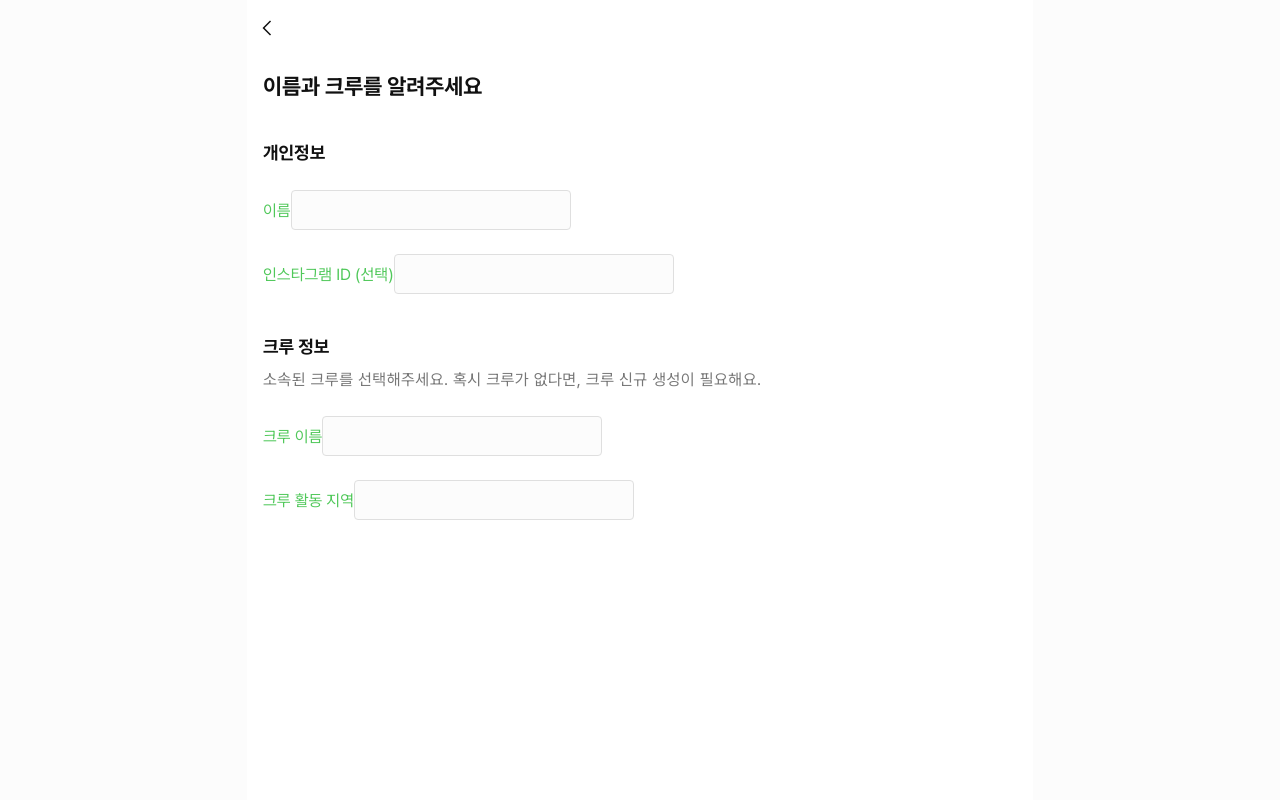
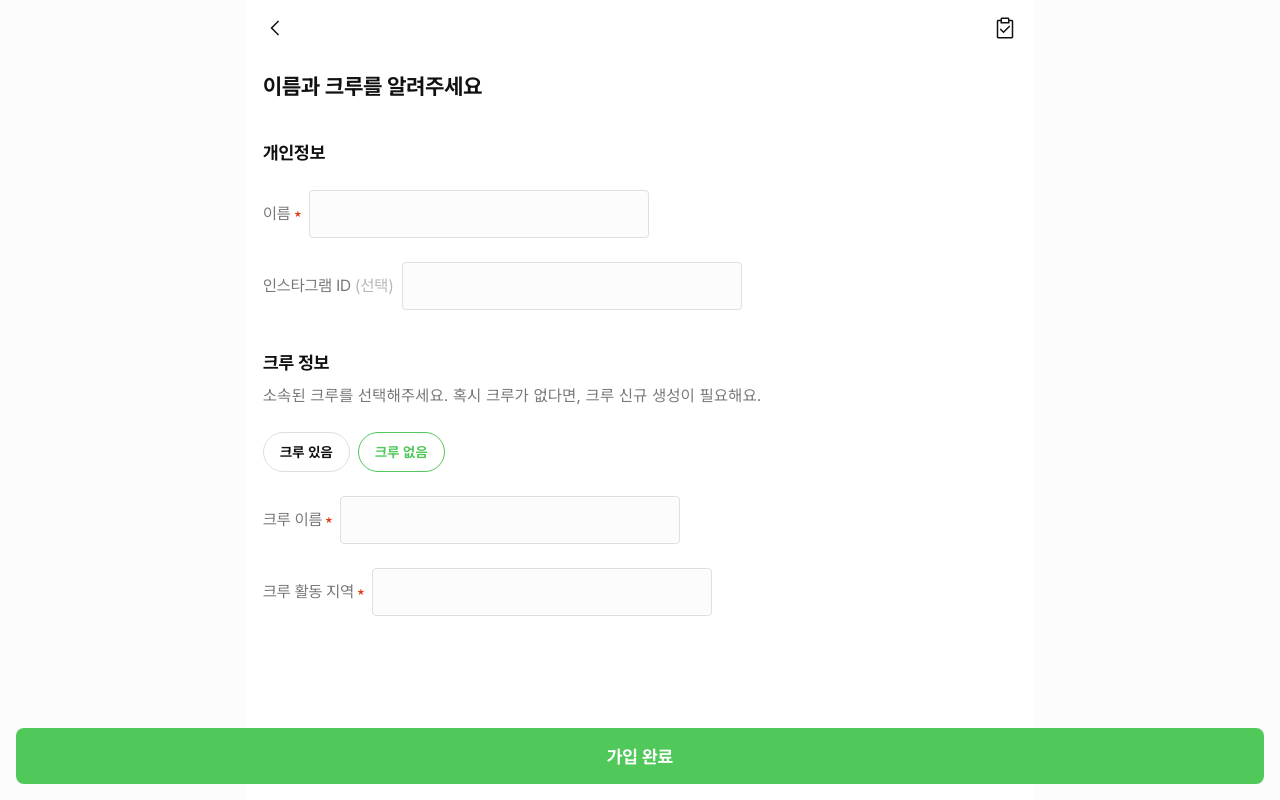
Before and after one commit to Born-toRun/client, a Next.js app: page /signup in a window 1280 px wide. Built offline with nearby package versions, Linux system fonts and the light colour scheme.

Commit message:
회원가입 페이지의 기본적인 입력항목들을 추가한다

```diff
--- a/src/app/signup/page.tsx
+++ b/src/app/signup/page.tsx
@@ -1,4 +1,4 @@
-import Signup from '@/features/signup';
+import Signup from "@/features/signup";
 
 export default function SignupPage() {
   return <Signup />;
--- a/src/components/Input.tsx
+++ b/src/components/Input.tsx
@@ -1,5 +1,6 @@
 import clsx from "clsx";
 import { InputHTMLAttributes } from "react";
+import RequiredIcon from "@/icons/required-icon.svg";
 
 type InputVariants = "default" | "error";
 
@@ -11,13 +12,19 @@ interface Props extends InputHTMLAttributes<HTMLInputElement> {
   isOptional?: boolean;
 }
 
-export default function Input({ label, inputSize, variants, ...rest }: Props) {
+export default function Input({
+  label,
+  inputSize,
+  variants,
+  isRequired,
+  isOptional,
+  ...rest
+}: Props) {
   const disabled = rest.disabled;
   const inputSizeStyleMap = {
     lg: "h-[48px]",
     md: "h-[40px]",
   };
-
   const inputVariantStyleMap: Record<InputVariants, string> = {
     default: "border-n-40 bg-n-10 hover:border-n-60",
 
@@ -25,12 +32,16 @@ export default function Input({ label, inputSize, variants, ...rest }: Props) {
   };
 
   return (
-    <label>
-      <span className="text-rg-400">{label}</span>
+    <label className="flex flex-col md:flex-row md:items-center gap-2">
+      <span className="flex items-center">
+        <p className="text-n-200 mr-1">{label}</p>
+        {isRequired && <RequiredIcon />}
+        {isOptional && <span className="text-n-60"> (선택)</span>}
+      </span>
       <input
         {...rest}
         className={clsx(
-          "py-[12px] px-[16px] w-[280px] placeholder:text-n-60 placeholder:body-lg text-black title-md caret-rg-400 focus:border-rg-400 not-placeholder-shown:bg-n-10 not-placeholder-shown:border-n-40 border outline-0 round-xs",
+          "py-[12px] px-[16px] placeholder:text-n-60 placeholder:body-lg text-black title-md caret-rg-400 focus:border-rg-400 not-placeholder-shown:bg-n-10 not-placeholder-shown:border-n-40 border outline-0 round-xs",
           inputSizeStyleMap[inputSize],
           inputVariantStyleMap[variants],
           disabled && "bg-n-40 text-n-60 border-0"
--- a/src/features/signup/index.tsx
+++ b/src/features/signup/index.tsx
@@ -1,27 +1,56 @@
+"use client";
+import { useState } from "react";
 import Input from "@/components/Input";
 import ChevronBackIcon from "@/icons/chevron-back-icon.svg";
+import UnnamedIcon from "@/icons/unnamed-icon.svg";
+import clsx from "clsx";
 
 export default function Signup() {
+  const [hasCrew, setHasCrew] = useState(false);
+
+  const handleHasCrew = (e: React.MouseEvent<HTMLButtonElement>) => {
+    e.preventDefault();
+    setHasCrew(!hasCrew);
+  };
+
+  const handleSubmit = (e: React.FormEvent<HTMLFormElement>) => {
+    e.preventDefault();
+    console.log(e.target);
+  };
+
   return (
     <main>
       <header className="flex items-center justify-between h-[56px] p-2">
-        <button>
+        <button className="flex items-center justify-center w-[40px] h-[40px]">
           <ChevronBackIcon />
         </button>
         <h1></h1>
-        <button></button>
+        <button className="flex items-center justify-center w-[40px] h-[40px]">
+          <UnnamedIcon />
+        </button>
       </header>
-      <section className="px-4">
+      <section className="px-4 pb-[168px]">
+        <form onSubmit={handleSubmit}>
           <div className="py-4 mb-6 title-xl text-n-900">
             이름과 크루를 알려주세요
           </div>
           <div className="flex flex-col gap-6 mb-10">
             <p className="title-lg text-n-900">개인정보</p>
-          <Input label="이름" variants="default" inputSize="md" />
             <Input
-            label="인스타그램 ID (선택)"
+              label="이름"
               variants="default"
-            inputSize="md"
+              inputSize="lg"
+              name="name"
+              autoComplete="name"
+              isRequired
+            />
+            <Input
+              label="인스타그램 ID"
+              variants="default"
+              inputSize="lg"
+              name="instagramId"
+              autoComplete="off"
+              isOptional
             />
           </div>
           <div>
@@ -30,11 +59,66 @@ export default function Signup() {
               소속된 크루를 선택해주세요. 혹시 크루가 없다면, 크루 신규 생성이
               필요해요.
             </p>
+            <div className="flex gap-2 mb-6">
+              <button
+                type="button"
+                className={clsx(
+                  "px-4 h-[40px] round-full border border-n-40 text-n-900 font-bold label-sm",
+                  hasCrew && "border-rg-400 text-rg-400"
+                )}
+                onClick={handleHasCrew}
+              >
+                크루 있음
+              </button>
+              <button
+                type="button"
+                className={clsx(
+                  "px-4 h-[40px] round-full border border-n-40 text-n-900 font-bold label-sm",
+                  !hasCrew && "border-rg-400 text-rg-400"
+                )}
+                onClick={handleHasCrew}
+              >
+                크루 없음
+              </button>
+            </div>
+            {hasCrew && (
+              <Input
+                label="크루 이름"
+                variants="default"
+                inputSize="lg"
+                name="crewName"
+                autoComplete="off"
+                isRequired
+              />
+            )}
+            {!hasCrew && (
               <div className="flex flex-col gap-6">
-            <Input label="크루 이름" variants="default" inputSize="md" />
-            <Input label="크루 활동 지역" variants="default" inputSize="md" />
+                <Input
+                  label="크루 이름"
+                  variants="default"
+                  inputSize="lg"
+                  name="crewName"
+                  autoComplete="off"
+                  isRequired
+                />
+                <Input
+                  label="크루 활동 지역"
+                  variants="default"
+                  inputSize="lg"
+                  name="crewLocation"
+                  autoComplete="off"
+                  isRequired
+                />
               </div>
+            )}
           </div>
+          <button
+            type="submit"
+            className="fixed left-4 right-4 bottom-4 h-[56px] bg-rg-400 text-white font-bold label-lg round-sm"
+          >
+            가입 완료
+          </button>
+        </form>
       </section>
     </main>
   );
```
Also changed, not shown: src/app/login/page.tsx (+9 -9 lines), src/icons/required-icon.svg (added), src/icons/unnamed-icon.svg (added). Lines whose indentation alone changed are shown as unchanged.
